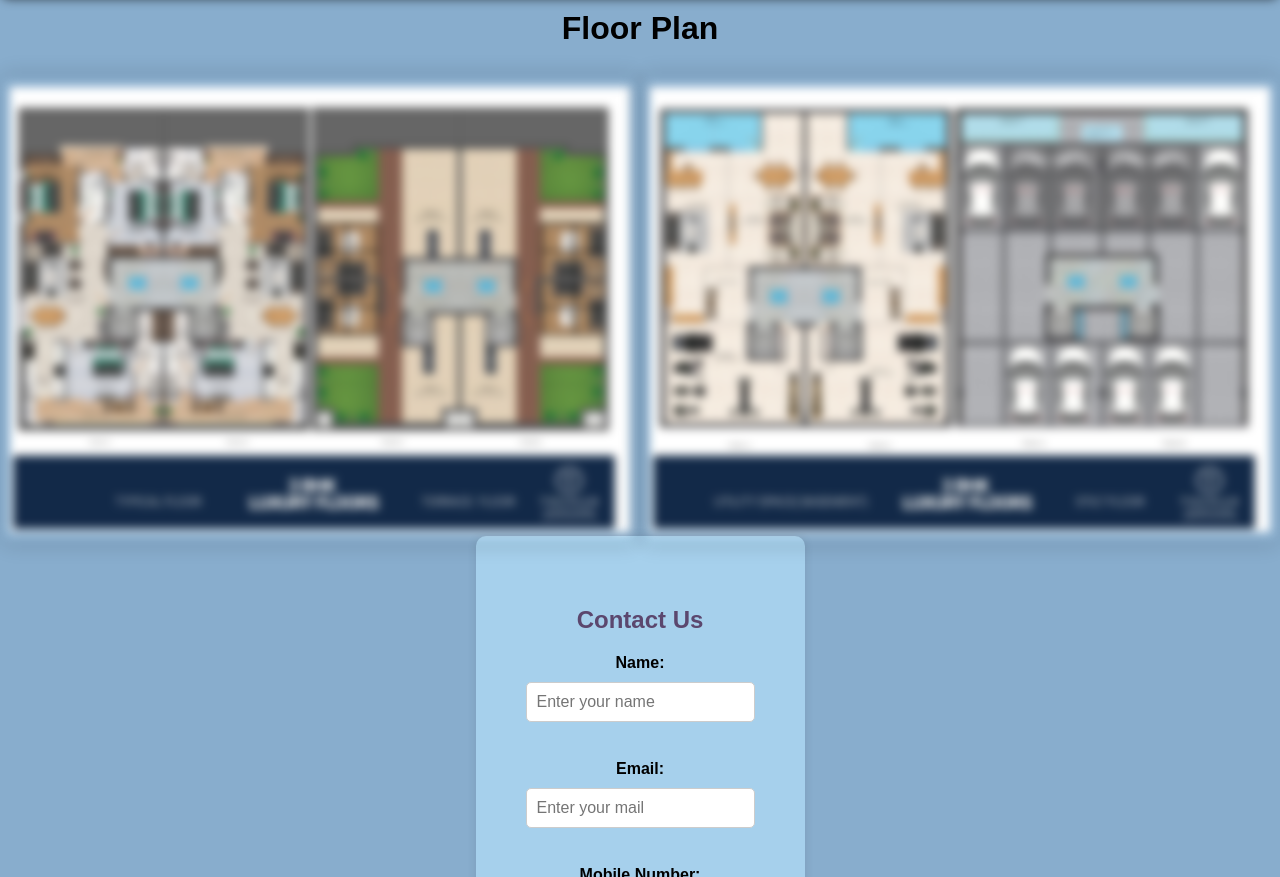
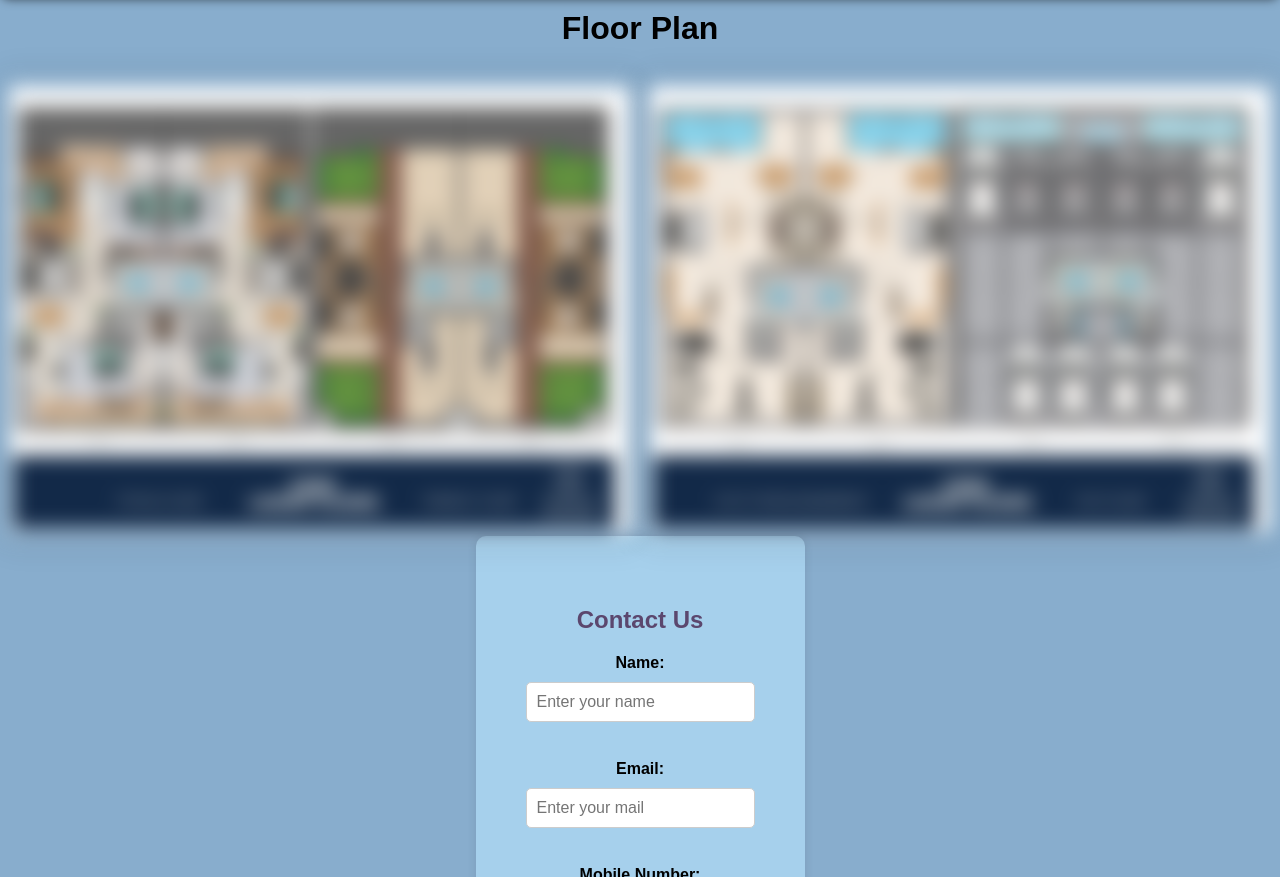
Before and after one commit to rahul95rajpoot/Rudra_live, a plain HTML site: page index.html in a window 1280 px wide. Shown: the part 3404-4281 px from the top of the page. Drawn offline with Linux system fonts and the light colour scheme.

Commit message:
Update page.css

```diff
--- a/page.css
+++ b/page.css
@@ -294,7 +294,7 @@ p {
 .overview .image-container img {
   flex: 1;
   max-width: 50%;
-  filter: blur(5px);
+  filter: blur(10px);
   height: auto;
   border-radius: 10px;
   padding: 10px;
```
